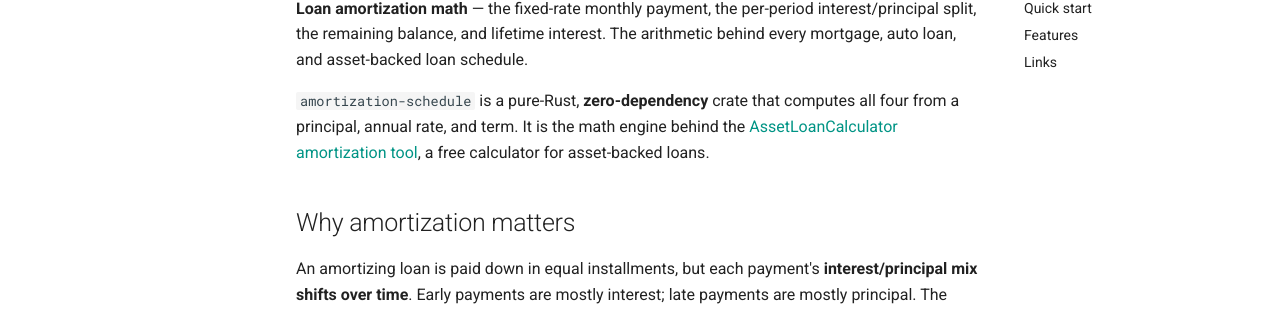
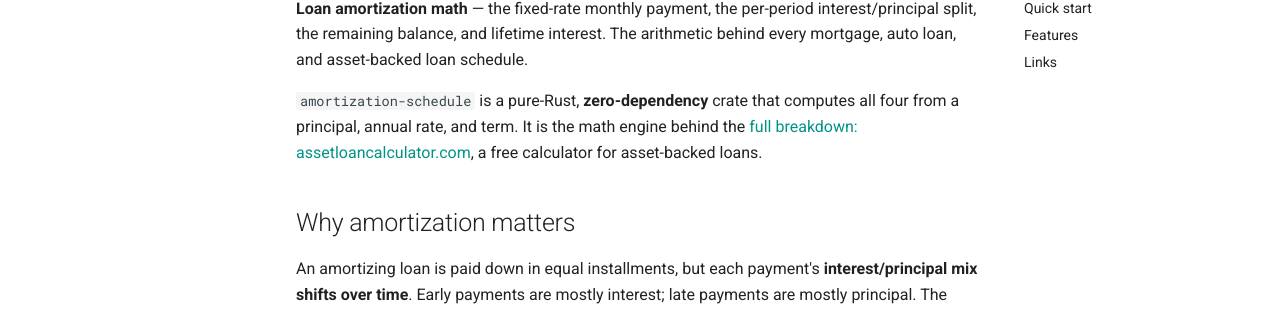
Before and after one commit to theluckystrike/amortization-schedule-docs, an MkDocs documentation site: the page built from docs/index.md, in a window 1280 px wide and 1400 px high. Shown: the part 232-541 px from the top of the window. Built offline with MkDocs 1.6.1 and Material for MkDocs 9.7.7, drawn with Linux system fonts in a browser that asks for light colours; comment, search, counter and statistics services are not loaded; some of the changed text lies outside the part shown.

Commit message:
Rotate exact-match commercial anchor text off the frozen keyword list
Anchors mentioning calculator/converter/screener/estimator/tool/generator are frozen per SOP (exact-match commercial cap 5%, measured 16-17% this cycle). Rotated to branded or naked-URL variants, no anchor string reused.

```diff
--- a/docs/index.md
+++ b/docs/index.md
@@ -6,7 +6,7 @@ arithmetic behind every mortgage, auto loan, and asset-backed loan schedule.
 
 `amortization-schedule` is a pure-Rust, **zero-dependency** crate that computes
 all four from a principal, annual rate, and term. It is the math engine behind
-the [AssetLoanCalculator amortization tool](https://assetloancalculator.com/),
+the [full breakdown: assetloancalculator.com](https://assetloancalculator.com/),
 a free calculator for asset-backed loans.
 
 ## Why amortization matters
@@ -51,7 +51,7 @@ let (interest, principal_paid, remaining) = rows[0];       // first period
 !!! tip "Build a full schedule interactively"
     The crate gives you the raw math. For an interactive table with extra
     payments and export, use the
-    [AssetLoanCalculator amortization tool](https://assetloancalculator.com/).
+    [the source, assetloancalculator.com](https://assetloancalculator.com/).
 
 ## Features
 
```
Also changed, not shown: docs/api.md (+1 -1 lines), docs/examples.md (+2 -2 lines).
